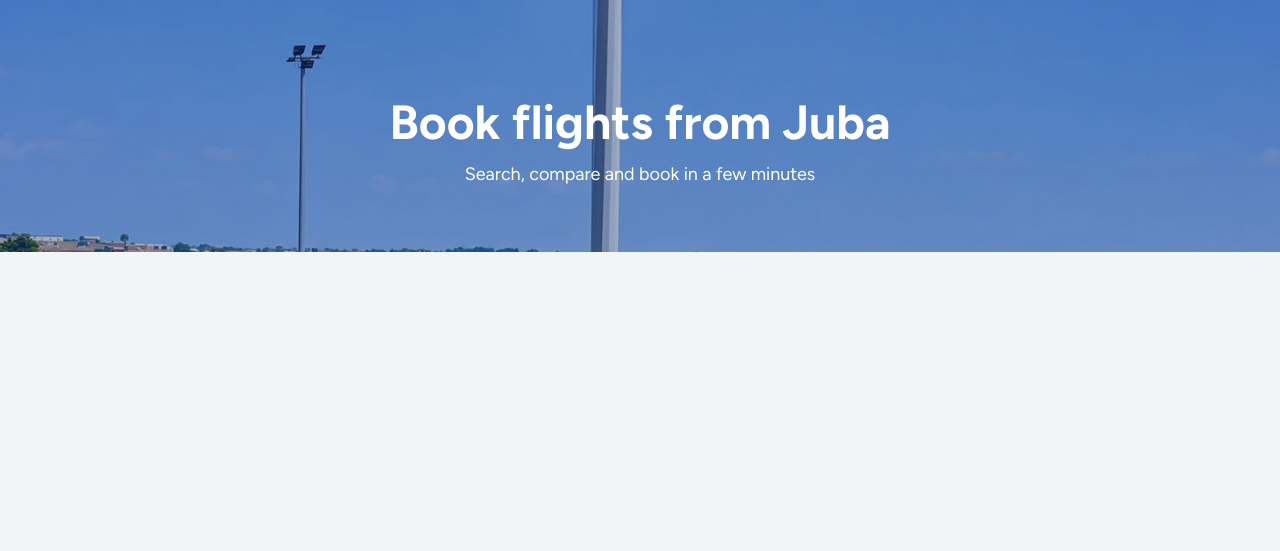
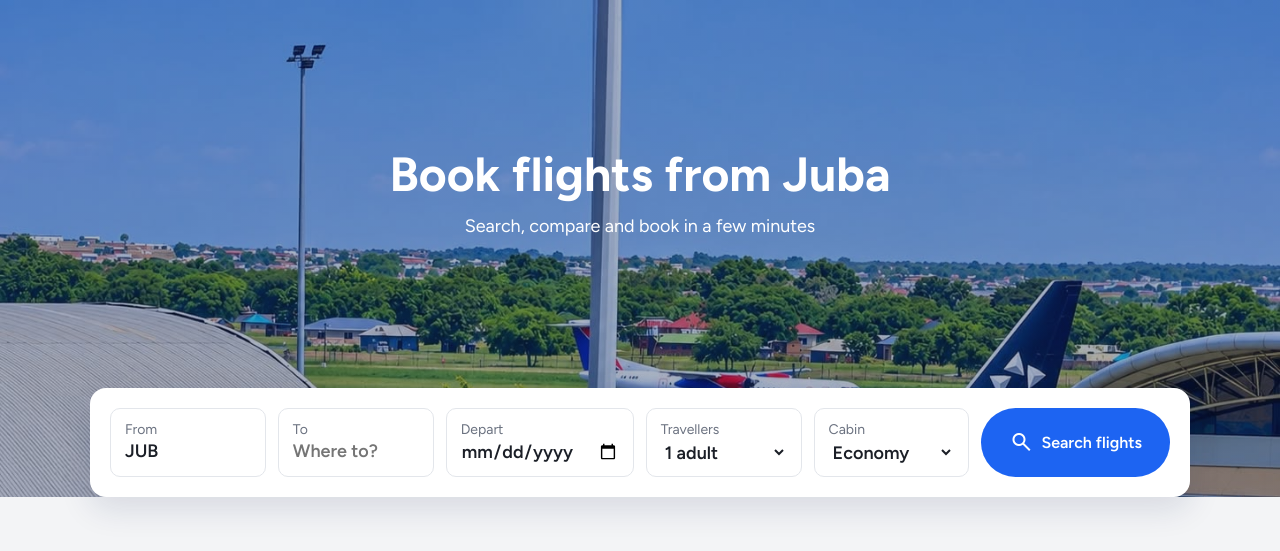
Before and after one commit to mathiang-mathew/mathy-travels, a Flask app: page / in a window 1280 px wide. Shown: the part 73-624 px from the top of the page. Run offline with Flask 3, Linux system fonts and the light colour scheme.

Commit message:
Balance hero spacing and tidy the search form

```diff
--- a/static/css/style.css
+++ b/static/css/style.css
@@ -65,7 +65,7 @@ body {
 
 /* Big banner with the headline */
 .hero {
-  padding: 96px 32px 64px;
+  padding: 148px 32px 0;
   background-color: var(--blue);
   background-image:
     linear-gradient(rgba(16, 36, 84, 0.35), rgba(16, 36, 84, 0.35)),
@@ -87,3 +87,71 @@ body {
   margin: 0;
   font-size: 18px;
 }
+
+/* White search panel that overlaps the bottom of the photo */
+.search-form {
+  display: flex;
+  flex-wrap: wrap;
+  gap: 12px;
+  max-width: 1100px;
+  margin: 148px auto -48px;
+  padding: 20px;
+  background: var(--white);
+  border-radius: var(--radius-panel);
+  box-shadow: 0 12px 32px rgba(16, 36, 84, 0.12);
+  text-align: left;
+  color: var(--ink);
+}
+
+/* Each field is its own bordered box */
+.field {
+  flex: 1 1 140px;
+  padding: 10px 14px;
+  border: 1px solid var(--line);
+  border-radius: var(--radius-field);
+}
+
+/* Show clearly which field you are typing in */
+.field:focus-within {
+  border-color: var(--blue);
+  box-shadow: 0 0 0 3px var(--blue-soft);
+}
+
+.field label {
+  display: block;
+  font-size: 14px;
+  color: var(--grey);
+}
+.field input,
+.field select {
+  width: 100%;
+  padding: 0;
+  border: none;
+  outline: none;
+  background: transparent;
+  font-family: var(--font);
+  font-size: 18px;
+  font-weight: 600;
+  color: var(--ink);
+}
+
+/* Round blue search button */
+.search-button {
+  display: flex;
+  align-items: center;
+  gap: 8px;
+  padding: 0 28px;
+  border: none;
+  border-radius: 999px;
+  background: var(--blue);
+  color: var(--white);
+  font-family: var(--font);
+  font-size: 16px;
+  font-weight: 600;
+  cursor: pointer;
+  min-height: 64px;
+}
+
+.search-button:hover {
+  background: var(--blue-dark);
+}
--- a/templates/index.html
+++ b/templates/index.html
@@ -61,6 +61,62 @@
           <h1>Book flights from Juba</h1>
           <p>Search, compare and book in a few minutes</p>
         </div>
+        <form class="search-form" id="search-form">
+          <div class="field">
+            <label for="origin">From</label>
+            <input
+              id="origin"
+              name="origin"
+              type="text"
+              value="JUB"
+              placeholder="Where to?"
+              required
+            />
+          </div>
+
+          <div class="field">
+            <label for="destination">To</label>
+            <input
+              id="destination"
+              name="destination"
+              type="text"
+              placeholder="Where to?"
+              required
+            />
+          </div>
+
+          <div class="field">
+            <label for="date">Depart</label>
+            <input id="date" name="date" type="date" required />
+          </div>
+
+          <div class="field">
+            <label for="adults">Travellers</label>
+            <select name="adults" id="adults">
+              <option value="1">1 adult</option>
+              <option value="2">2 adults</option>
+              <option value="3">3 adults</option>
+              <option value="4">4 adults</option>
+            </select>
+          </div>
+
+          <div class="field">
+            <label for="cabin">Cabin</label>
+            <select name="cabin" id="cabin">
+              <option value="economy">Economy</option>
+              <option value="premium_economy">Premium economy</option>
+              <option value="business">Business</option>
+              <option value="first">First</option>
+            </select>
+          </div>
+
+          <button class="search-button" type="submit">
+            <span class="material-symbols-outlined" aria-hidden="true"
+              >search</span
+            >
+            Search flights
+          </button>
+        </form>
       </section>
     </main>
 
```
